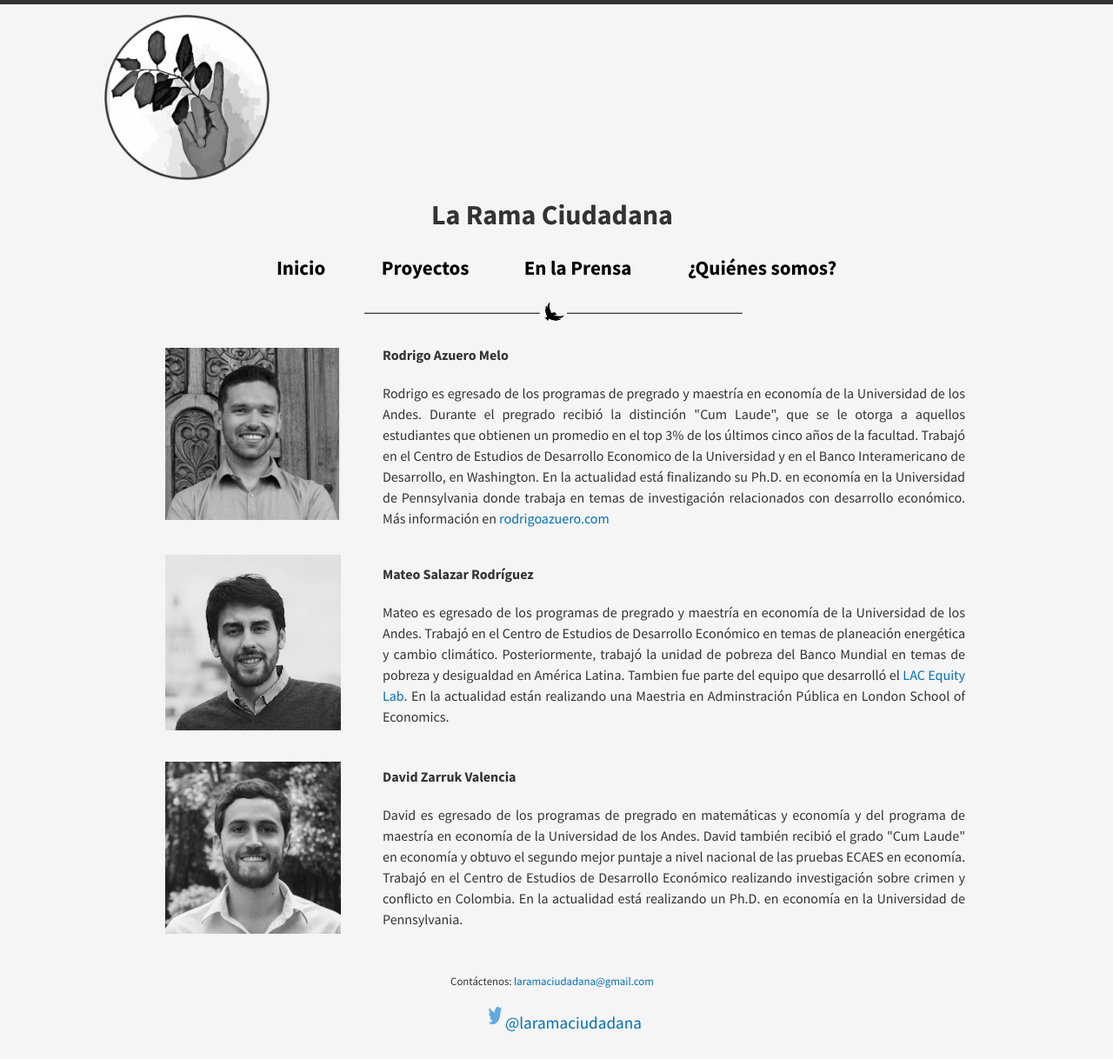
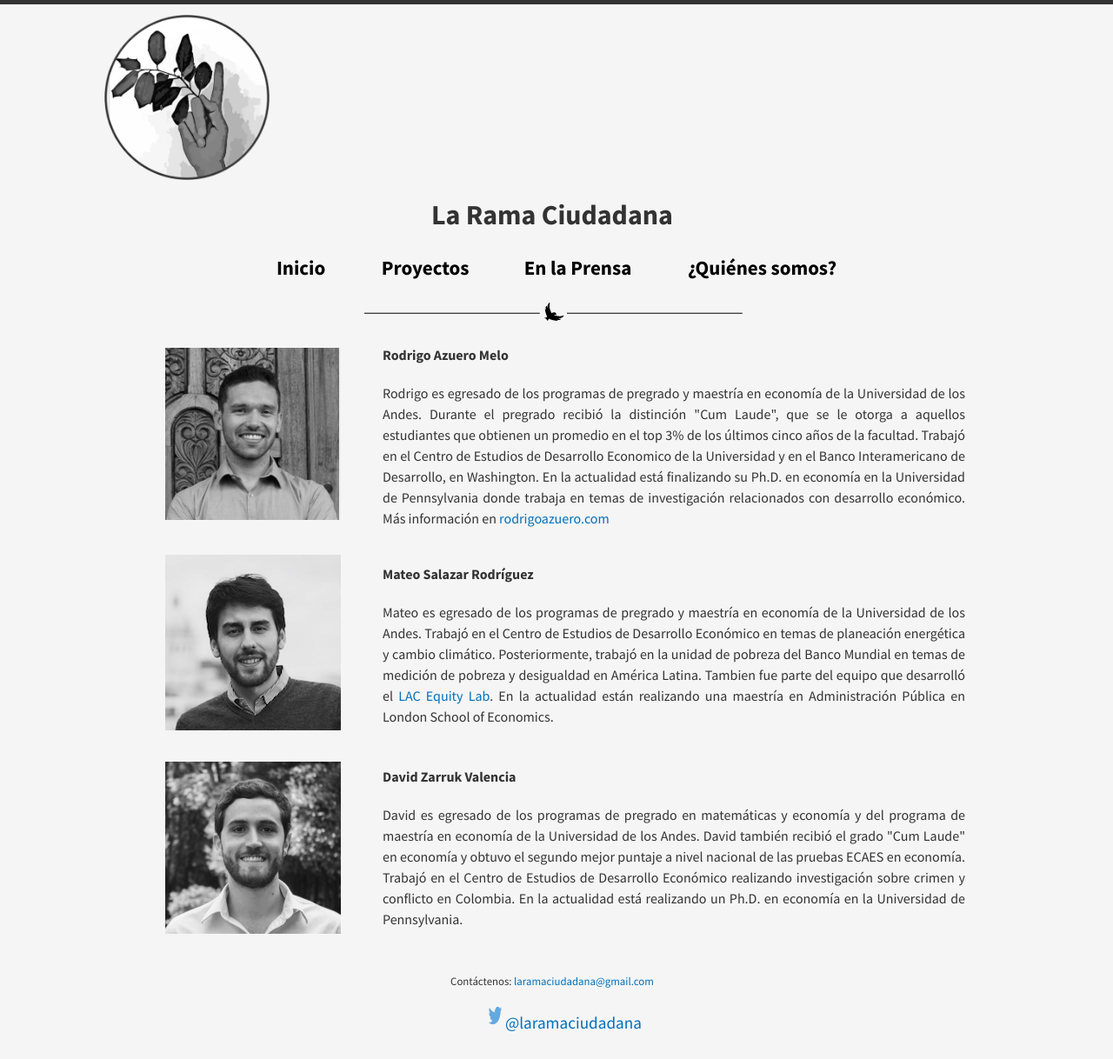
Before and after one commit to attemptconsult/attemptconsult.github.io, a Jekyll site: the page built from quienessomos.html, in a window 1280 px wide. Shown: the whole page at 87% size. Built offline with Jekyll 4.4.1, drawn with Linux system fonts in a browser that asks for light colours; nearby versions of some CDN libraries; Markdown is read by kramdown in place of the engine named in the settings.

Commit message:
Arregle unos typos de quienessomos y justifique el cif.

```diff
--- a/quienessomos.html
+++ b/quienessomos.html
@@ -34,7 +34,7 @@ layout: default
 
   <tr>
     <td id="mateoimg1"  style="width:250px" ><img src="{{site.baseurl}}/files/photoMateo2.jpg" alt="HTML5 Icon"></td>
-    <td id="mateo1"> <p><strong> Mateo Salazar Rodríguez</strong></p>  <p align="justify" >Mateo es egresado de los programas de pregrado y maestría en economía de la Universidad de los Andes. Trabajó en el Centro de Estudios de Desarrollo Económico en temas de planeación energética y cambio climático. Posteriormente, trabajó la unidad de pobreza del Banco Mundial en temas de pobreza y desigualdad en América Latina. Tambien fue parte del equipo que desarrolló el <a href="http://www.worldbank.org/en/topic/poverty/lac-equity-lab1/overview" id="view-on-github" class="button">LAC Equity Lab</a>. En la actualidad están realizando una Maestria en Adminstración Pública en London School of Economics.  </p></td>
+    <td id="mateo1"> <p><strong> Mateo Salazar Rodríguez</strong></p>  <p align="justify" >Mateo es egresado de los programas de pregrado y maestría en economía de la Universidad de los Andes. Trabajó en el Centro de Estudios de Desarrollo Económico en temas de planeación energética y cambio climático. Posteriormente, trabajó en la unidad de pobreza del Banco Mundial en temas de medición de pobreza y desigualdad en América Latina. Tambien fue parte del equipo que desarrolló el <a href="http://www.worldbank.org/en/topic/poverty/lac-equity-lab1/overview" id="view-on-github" class="button">LAC Equity Lab</a>. En la actualidad están realizando una maestría en Administración Pública en London School of Economics.  </p></td>
   </tr>
 
   <tr>
@@ -57,7 +57,7 @@ layout: default
     <td id="mateoimg1"><p><strong> Mateo Salazar Rodríguez</strong></p> <img src="{{site.baseurl}}/files/photoMateo2.jpg" alt="HTML5 Icon"></td>
   </tr>
   <tr>
-    <td id="mateo1">   <p align="justify" >  Mateo es egresado de los programas de pregrado y maestría en economía de la Universidad de los Andes. Trabajó en el Centro de Estudios de Desarrollo Económico en temas de planeación energética y cambio climático. Posteriormente, trabajó la unidad de pobreza del Banco Mundial en temas de pobreza y desigualdad en América Latina. Tambien fue parte del equipo que desarrolló el <a href="http://www.worldbank.org/en/topic/poverty/lac-equity-lab1/overview" id="view-on-github" class="button">LAC Equity Lab</a>. En la actualidad están realizando una Maestria en Adminstración Pública en London School of Economics.  </p></td>
+    <td id="mateo1">   <p align="justify" >  Mateo es egresado de los programas de pregrado y maestría en economía de la Universidad de los Andes. Trabajó en el Centro de Estudios de Desarrollo Económico en temas de planeación energética y cambio climático. Posteriormente, trabajó en la unidad de pobreza del Banco Mundial en temas de medición de pobreza y desigualdad en América Latina. Tambien fue parte del equipo que desarrolló el <a href="http://www.worldbank.org/en/topic/poverty/lac-equity-lab1/overview" id="view-on-github" class="button">LAC Equity Lab</a>. En la actualidad están realizando una maestría en Administración Pública en London School of Economics.  </p></td>
   </tr>
 
   <tr>
```
Also changed, not shown: cif.html (+14 -15 lines).
